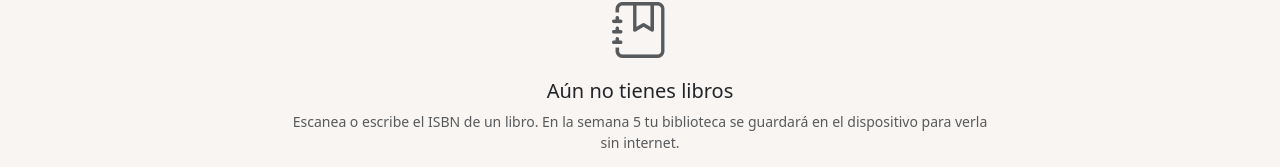
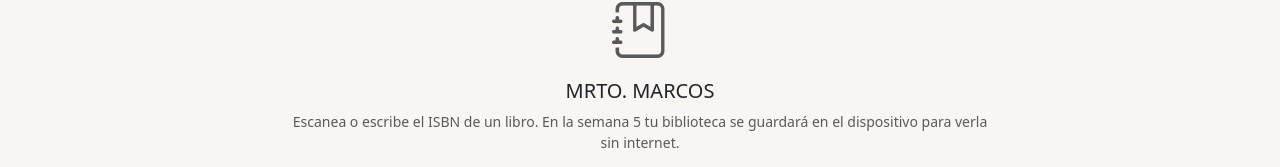
Before and after one commit to CARSTAXX/mi-proyecto-react, a React (Vite) app: page / in a window 1280 px wide. Shown: the part 169-336 px from the top of the page. Built offline with nearby package versions, Linux system fonts and the light colour scheme.

Commit message:
cambio PULL

```diff
--- a/src/views/Biblioteca.jsx
+++ b/src/views/Biblioteca.jsx
@@ -5,7 +5,7 @@ export default function Biblioteca() {
   return (
     <section>
       <h1 className="h4 mb-3">Mi biblioteca</h1>
-      <EmptyState icono="bi-journal-bookmark" titulo="Aún no tienes libros">
+      <EmptyState icono="bi-journal-bookmark" titulo="MRTO. MARCOS">
         <p className="small">
           Escanea o escribe el ISBN de un libro. En la semana 5 tu
           biblioteca se guardará en el dispositivo para verla sin internet.
```
